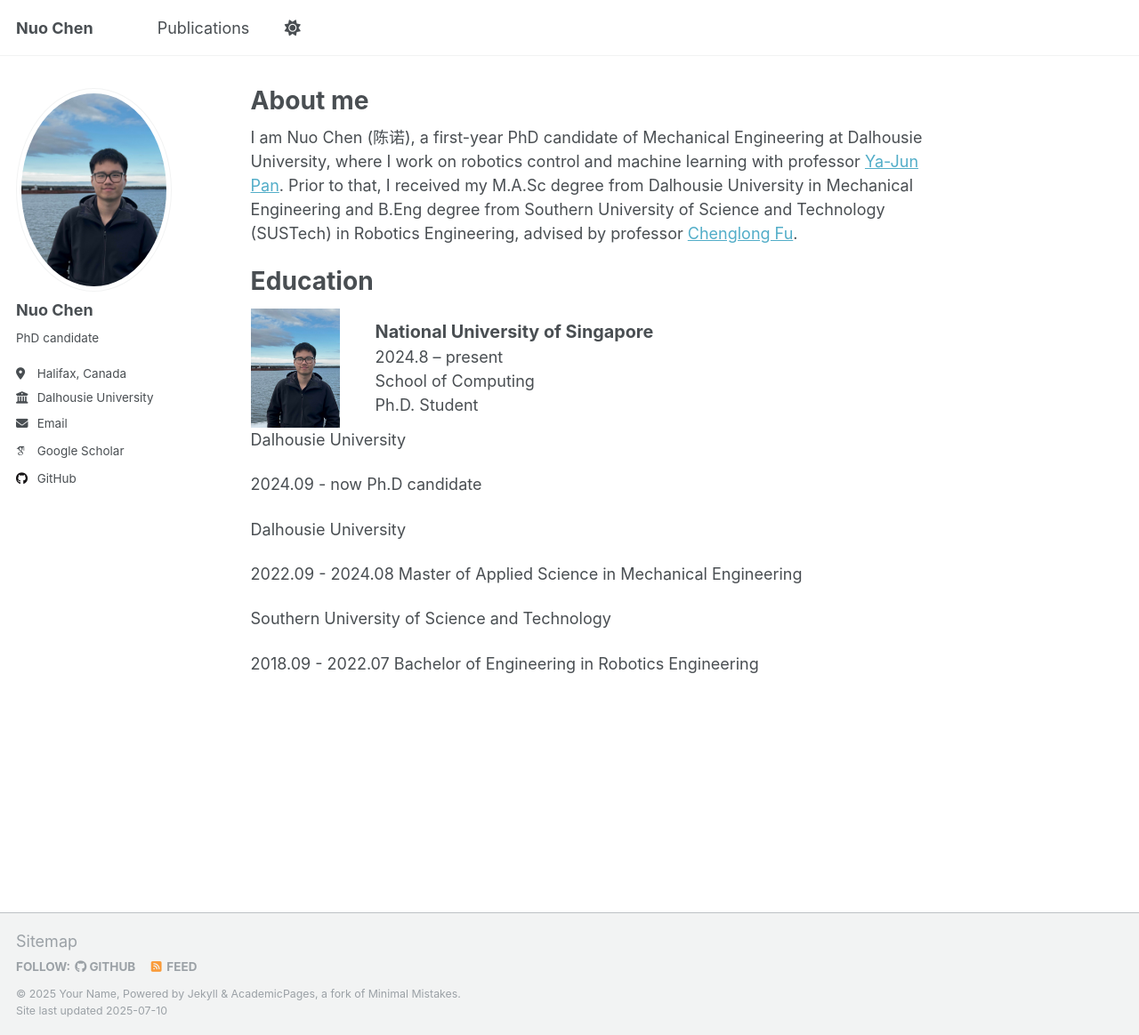
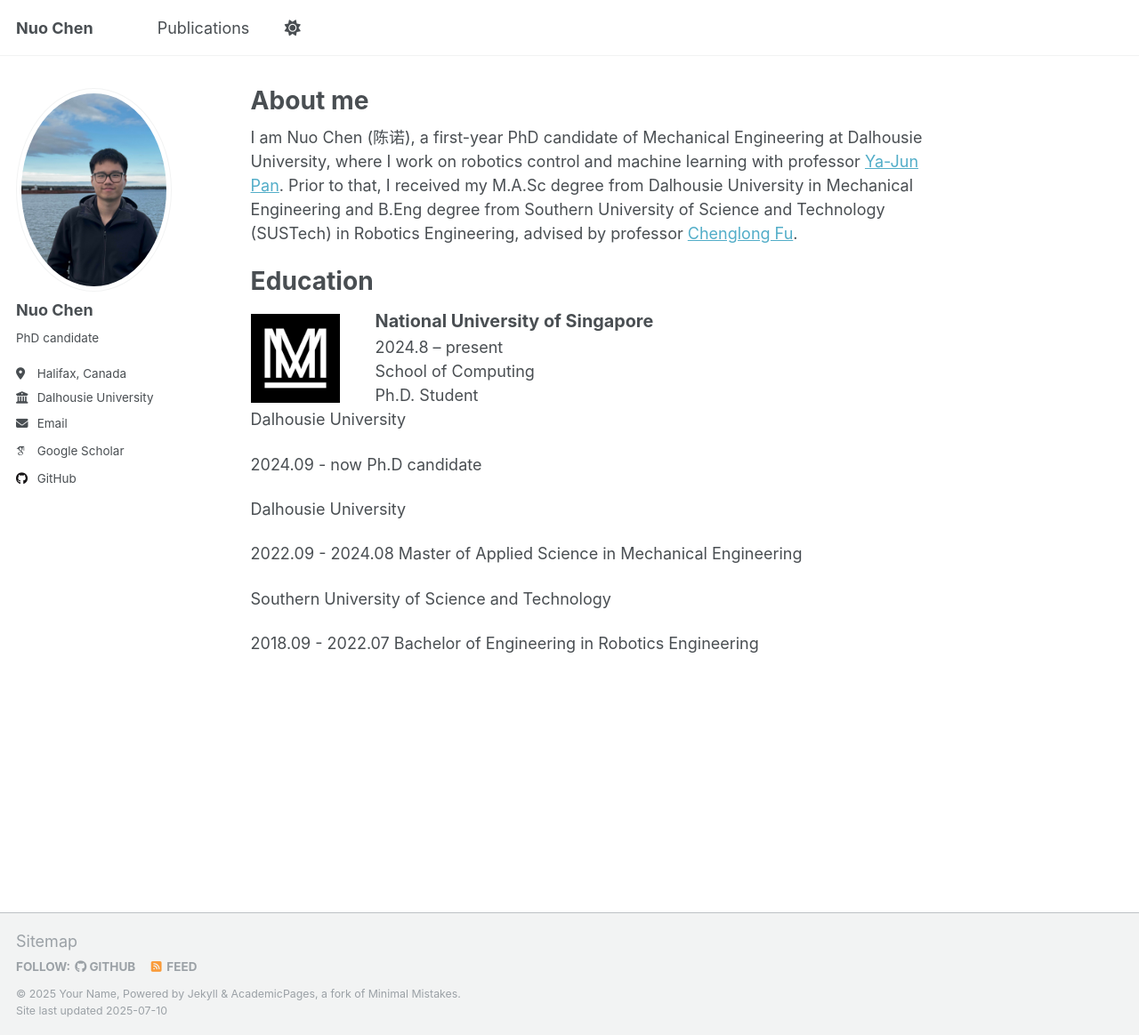
Before and after one commit to NuoChen1999/nuochen1999.github.io, a Jekyll site: the page built from _pages/about.md, in a window 1280 px wide and 1164 px high. Shown: the whole window at 89% size. Built offline with Jekyll 4.4.1, drawn with Linux system fonts in a browser that asks for light colours; some web fonts are replaced; a script that is not in the unit is left out.

Commit message:
Update about.md

```diff
--- a/_pages/about.md
+++ b/_pages/about.md
@@ -12,7 +12,7 @@ I am Nuo Chen (陈诺), a first-year PhD candidate of Mechanical Engineering at
 # Education
 <div style="width:100%; max-width:700px; display:table;">
   <div style="display:table-cell; vertical-align:middle; width:120px;">
-    <img src="/images/me.jpg" alt="NUS Logo" style="max-width:100px;">
+    <img src="/images/site-logo.png" alt="NUS Logo" style="max-width:100px;">
   </div>
   <div style="display:table-cell; vertical-align:middle; padding-left:20px;">
     <div style="font-weight: bold; font-size: 1.1em;">National University of Singapore</div>
```
